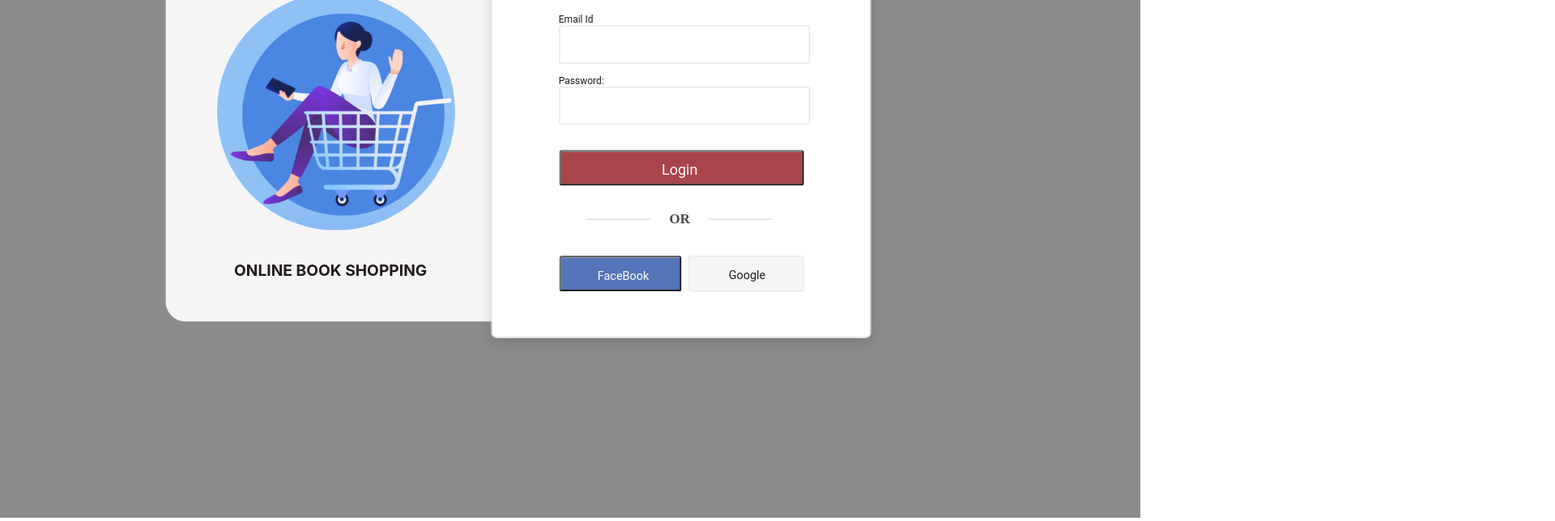
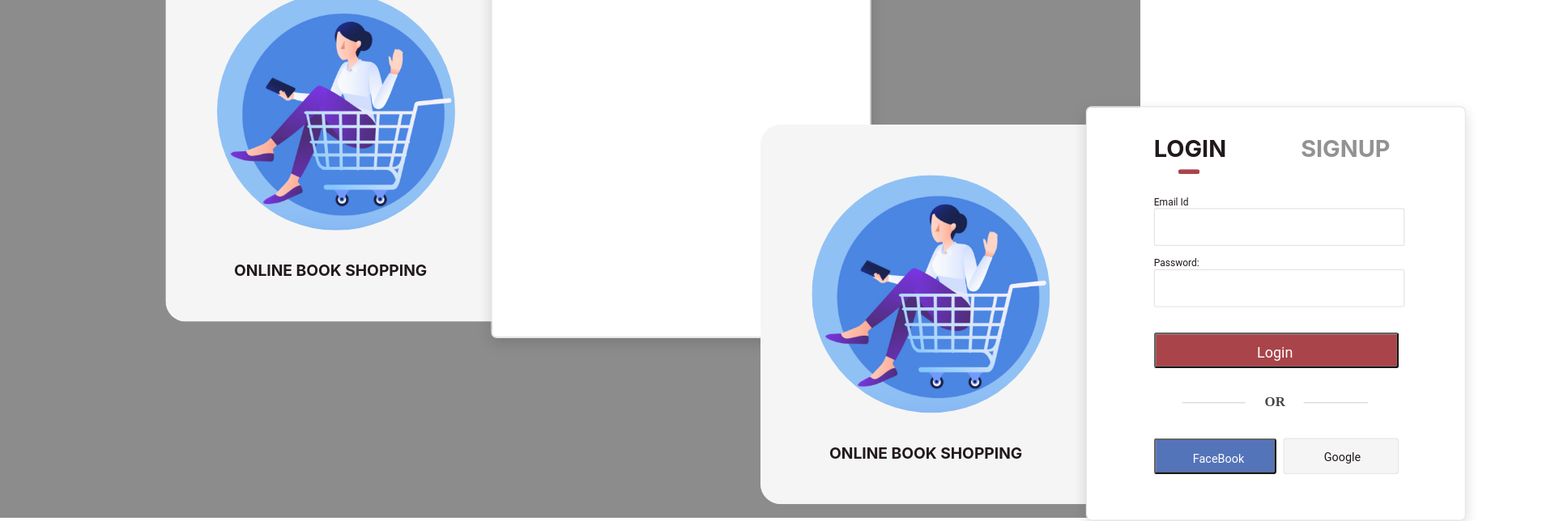
Before and after one commit to Upendrasahu99/BookStoreFrontend, a React (Create React App) app: page /login/signup in a window 1280 px wide. Shown: the part 240-884 px from the top of the page at 81% size, 1920 px wide, since content can reach past the window. Built offline with nearby package versions, Linux system fonts and the light colour scheme.

Commit message:
[Upendra] Refactore: Refactored BasePage and seprate thelogin page

```diff
--- a/src/components/loginSignupPage/loginPage/Login.css
+++ b/src/components/loginSignupPage/loginPage/Login.css
@@ -1,4 +1,71 @@
-
+#loginMainDiv{
+        /*Layout Property*/
+        width: 100vw;
+        height: 100vh;
+        display: flex;
+        align-items: center;/*aling verticaly*/
+        justify-content: center;/*aling horizontaly*/
+        /* transform: scale(1.2); */ /* Increse size of all the compnent, image, box, text in percentage  */
+        opacity: 1;
+}
+.centerDiv{
+    position: absolute;
+    /* Layout Properties */
+    width: 727px;
+    height: 425px;
+    /* UI Properties */
+    opacity: 1;
+}
+.imagebox{
+        /* Layout Properties */
+        margin-top: 19px;
+        margin-bottom: 19px;
+        margin-right: 103px;
+        margin-left: 0px;
+        width: 624px;
+        height: 391px;
+        position:absolute;
+        z-index: -1;
+        /* UI Properties */
+        background: #F5F5F5 0% 0% no-repeat padding-box;
+        border-radius: 21px;
+        opacity: 1;
+}
+.img{
+    position: absolute;
+    width: 245px;
+    height: 245px;
+    left: 53px;
+    top: 52px;
+    border-radius: 150px;
+}
+.imgCaption{
+    position: absolute;
+    /* Layout Properties */
+    top: 328px;
+    left: 71px;
+    /* UI Properties */
+    text-align: left;
+    font: normal normal medium 18px/24px Roboto;
+    letter-spacing: 0px;
+    color: #0A0102;
+    font-weight: bold;
+    text-transform: uppercase;
+    opacity: 1;
+}
+.loginComponent{
+    width: 389px;
+    height: 425px;
+    margin-left: 335px;
+    position: relative;
+    z-index: 2;
+    /* UI Properties */
+    background: #FFFFFF 0% 0% no-repeat padding-box;
+    box-shadow: 0px 5px 15px #00000029;
+    border: 1px solid #E4E4E4;
+    border-radius: 6px;
+    opacity: 1;
+}
 .signupHeading,.loginHeading{
     display: inline-block;
     font: normal normal medium 25px/33px Roboto;
--- a/src/components/loginSignupPage/loginPage/Login.jsx
+++ b/src/components/loginSignupPage/loginPage/Login.jsx
@@ -1,6 +1,7 @@
 import React, { useState } from "react";
 import "./Login.css";
 import { login } from "../../../service/UserService";
+import logo from "../../../asset/logo.png";
 
 const Login = (props) => {
   //Initial State of all data
@@ -8,7 +9,6 @@ const Login = (props) => {
     email: "",
     password: "",
   });
-
 
   //Error Message when error occur it will show
   //Initial Error Message when there is no error no message will show there
@@ -19,7 +19,6 @@ const Login = (props) => {
     passwordStatus: false,
   });
 
-
   //Regex Pattern
   const regex = {
     emailReg: /^[\w-.]+@gmail\.com$/,
@@ -27,13 +26,11 @@ const Login = (props) => {
       /^(?=.*[a-z])(?=.*[A-Z])(?=.*\d)(?=.*[@$!%*?&])[A-Za-z\d@$!%*?&]{8,}$/,
   };
 
-
   //Handling event when data change it will add.
   const handleChange = (e, type) => {
     setFormValues({ ...formValues, [type]: e.target.value });
     console.log(formValues);
   };
-
 
   //Check Data Pattern
   const checkData = async () => {
@@ -68,7 +65,6 @@ const Login = (props) => {
     console.log(newErrors);
   };
 
-
   //Handle Submit
   const handleSubmit = async (e) => {
     e.preventDefault();
@@ -83,12 +79,22 @@ const Login = (props) => {
       const response = await login(formValues); //for user login method form service
       console.log(response); //Show the response coming form login  function
       alert("User login successfully"); //altert message after login
-      localStorage.setItem("token", response.data.data.token);// Set data in local Storage of browser
+      localStorage.setItem("token", response.data.data.token); // Set data in local Storage of browser
     }
-  }
+  };
 
   return (
-    <div>
+    <div id="loginMainDiv">
+      <div className="centerDiv">
+
+{/* Image div */}
+        <div className="imagebox">
+          <img src={logo} className="img"></img>
+          <figcaption className="imgCaption">ONLINE BOOK SHOPPING</figcaption>
+        </div>
+
+        {/* Login Div */}
+        <div className="loginComponent" >
           <h2 className="loginHeading">LOGIN</h2>
           <div className="headingline"></div>
           {/* Accessing method as props for sending data to parent comonent (Base)*/}
@@ -156,6 +162,10 @@ const Login = (props) => {
             <div className="googleText">Google</div>
           </button>
         </div>
+
+
+      </div>
+    </div>
   );
 };
 
```
Lines whose indentation alone changed are shown as unchanged.
